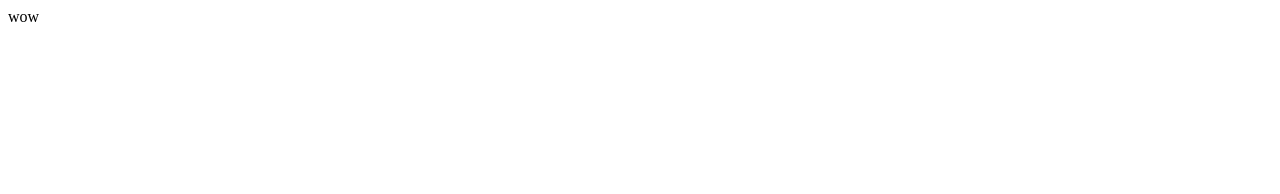
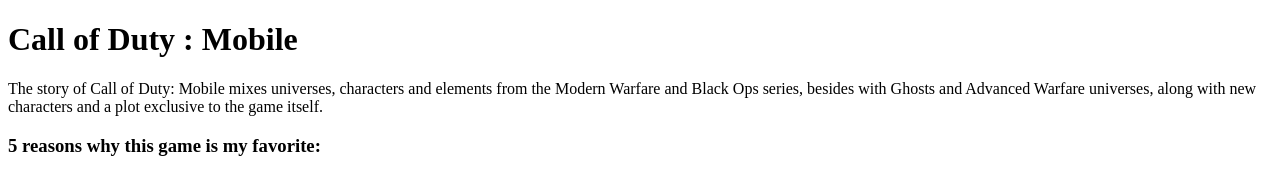
Before and after one commit to saivlla/CS3, a plain HTML site: page index.html in a window 1280 px wide. Drawn offline with Linux system fonts and the light colour scheme.

Commit message:
Update index.html

```diff
--- a/index.html
+++ b/index.html
@@ -12,8 +12,15 @@
 
 </head>
 <body>
+     <div>
 
-     </h> wow </h>
+          <h1> Call of Duty : Mobile </h1>
+          <p> The story of Call of Duty: Mobile mixes universes, characters and elements from the Modern Warfare and Black Ops series,
+              besides with Ghosts and Advanced Warfare universes, along with new characters and a plot exclusive to the game itself.
+          </p>
+
+     </div>
+     <span> <h3> 5 reasons why this game is my favorite: </h3> </span>
 
   </body>
 </html>
```
